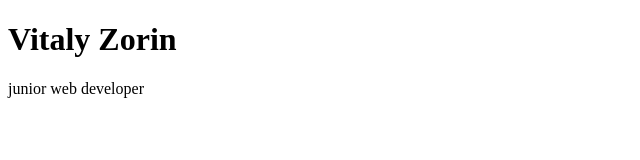
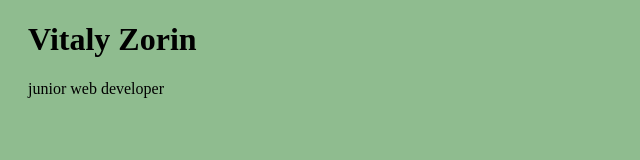
Before and after one commit to oceanic71/oceanic71.github.io, a plain HTML site: page index.html in a window 1280 px wide. Shown: the whole page, without its empty margins (0-640 px from the left). Drawn offline with Linux system fonts and the light colour scheme.

Commit message:
add test style

```diff
--- a/index.html
+++ b/index.html
@@ -1,11 +1,14 @@
 <!DOCTYPE html>
 <html lang="en">
 <head>
+    <link rel="stylesheet" href="styles.css">
     <meta charset="UTF-8">
     <title>main page</title>
 </head>
 <body>
-<h1>Vitaly Zorin</h1>
-<p>junior web developer</p>
+<div id="main-content">
+    <h1>Vitaly Zorin</h1>
+    <p>junior web developer</p>
+</div>
 </body>
 </html>
--- /dev/null
+++ b/styles.css
@@ -0,0 +1,11 @@
+* {
+    box-sizing: border-box;
+}
+
+body {
+    background-color: darkseagreen;
+}
+
+#main-content {
+    margin-left: 20px;
+}
```
